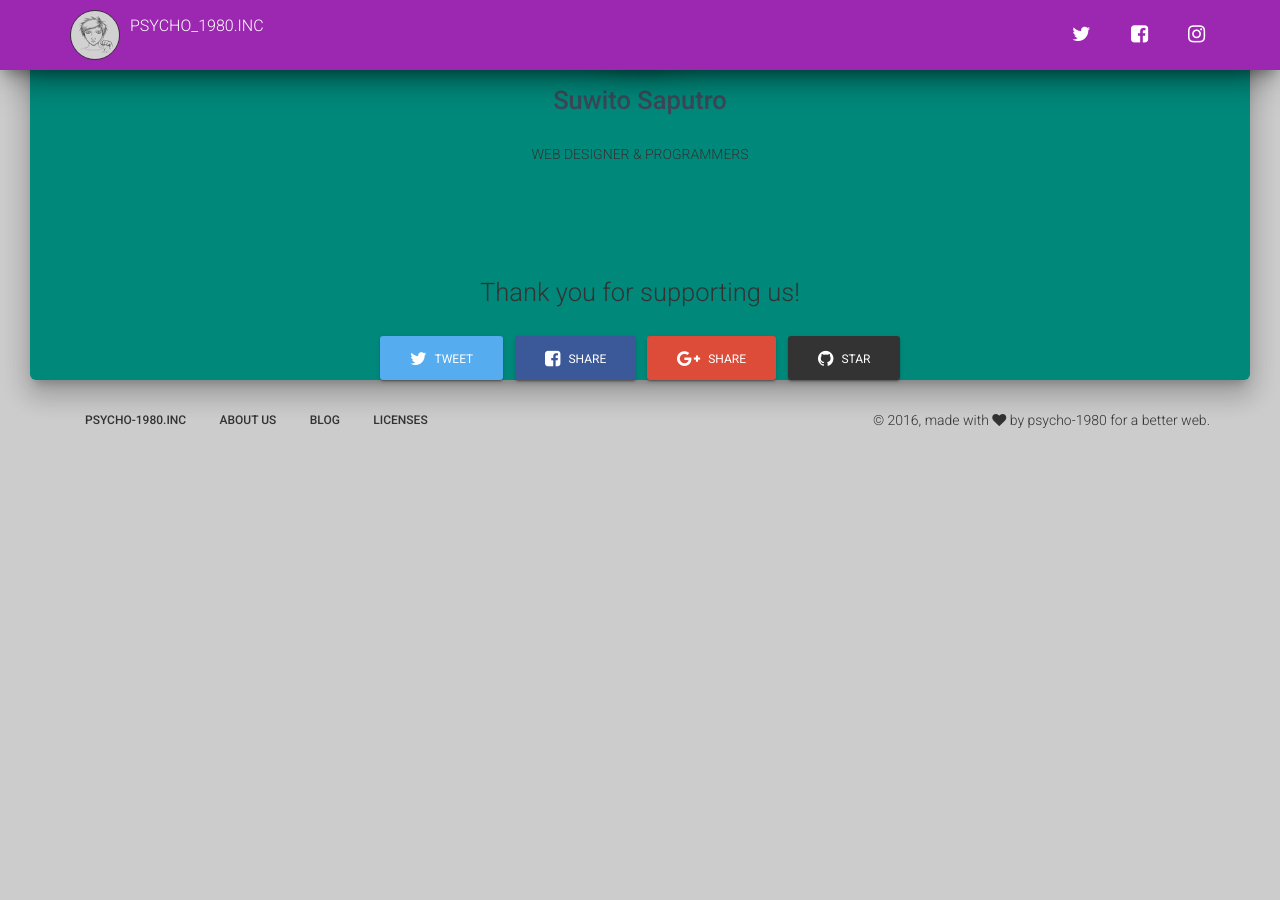
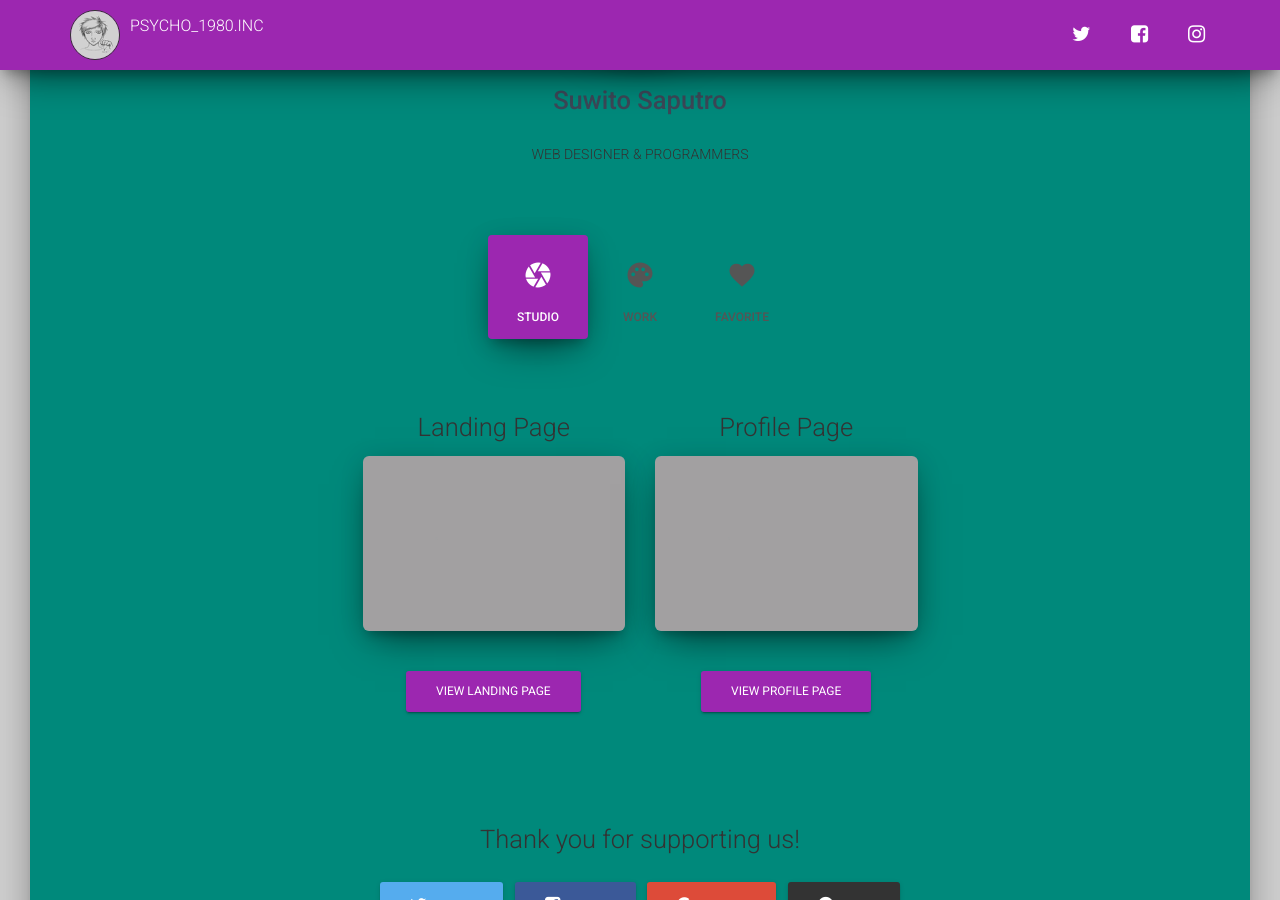
Before and after one commit to psycho1980/psycho1980.github.io, a Jekyll site: the page built from index.html, in a window 1280 px wide and 900 px high, scrolled down 347 px. Built offline with Jekyll 4.4.1, drawn with Linux system fonts in a browser that asks for light colours; nearby versions of some CDN libraries; before the commit the page ends 900 px from its top, so only the background shows below that.

Commit message:
V 1.0.0.0

```diff
--- a/_layouts/profile.html
+++ b/_layouts/profile.html
@@ -89,6 +89,107 @@
 	                        </div>
 	                    </div>
 	                </div>
+
+					<div class="row">
+						<div class="col-md-6 col-md-offset-3">
+							<div class="profile-tabs">
+			                    <div class="nav-align-center">
+									<ul class="nav nav-pills" role="tablist">
+										<li class="active">
+											<a href="#studio" role="tab" data-toggle="tab">
+												<i class="material-icons">camera</i>
+												Studio
+											</a>
+										</li>
+										<li>
+				                            <a href="#work" role="tab" data-toggle="tab">
+												<i class="material-icons">palette</i>
+												Work
+				                            </a>
+				                        </li>
+				                        <li>
+				                            <a href="#shows" role="tab" data-toggle="tab">
+												<i class="material-icons">favorite</i>
+				                                Favorite
+				                            </a>
+				                        </li>
+				                    </ul>
+
+				                    <div class="tab-content gallery">
+										<div class="tab-pane active" id="studio">
+				                            <div class="row">
+												<div class="col-md-6">
+								                    <h3>Landing Page</h3>
+								                    <a href="#" target="_blank">
+								                        <img src="assets/img/no_images.jpg" alt="Rounded Image" class="img-rounded img-raised img-responsive">
+								                        <button class="btn btn-raised btn-primary">View Landing Page</button>
+								                    </a>
+												</div>
+												<div class="col-md-6">
+								                    <h3>Profile Page</h3>
+								                    <a href="#" target="_blank">
+								                        <img src="assets/img/no_images.jpg" alt="Rounded Image" class="img-rounded img-raised img-responsive">
+								                        <button class="btn btn-raised btn-primary">View Profile Page</button>
+								                    </a>
+												</div>
+				                            </div>
+				                        </div>
+				                        <div class="tab-pane text-center" id="work">
+											<div class="row">
+												<div class="col-md-6">
+								                    <h3>Landing Page</h3>
+								                    <a href="#" target="_blank">
+								                        <img src="assets/img/no_images.jpg" alt="Rounded Image" class="img-rounded img-raised img-responsive">
+								                        <button class="btn btn-raised btn-primary">View Landing Page</button>
+								                    </a>
+								                    <a href="#" target="_blank">
+								                        <img src="assets/img/no_images.jpg" alt="Rounded Image" class="img-rounded img-raised img-responsive">
+								                        <button class="btn btn-raised btn-primary">View Profile Page</button>
+								                    </a>
+												</div>
+												<div class="col-md-6">
+								                    <h3>Profile Page</h3>
+								                    <a href="#" target="_blank">
+								                        <img src="assets/img/no_images.jpg" alt="Rounded Image" class="img-rounded img-raised img-responsive">
+								                        <button class="btn btn-raised btn-primary">View Profile Page</button>
+								                    </a>
+								                    <a href="#" target="_blank">
+								                        <img src="assets/img/no_images.jpg" alt="Rounded Image" class="img-rounded img-raised img-responsive">
+								                        <button class="btn btn-raised btn-primary">View Landing Page</button>
+								                    </a>
+												</div>
+											</div>
+				                        </div>
+										<div class="tab-pane text-center" id="shows">
+											<div class="row">
+												<div class="col-md-6">
+								                    <h3>Landing Page</h3>
+								                    <a href="#" target="_blank">
+								                        <img src="assets/img/no_images.jpg" alt="Rounded Image" class="img-rounded img-raised img-responsive">
+								                        <button class="btn btn-raised btn-primary">View Landing Page</button>
+								                    </a>
+								                    <a href="#" target="_blank">
+								                        <img src="assets/img/no_images.jpg" alt="Rounded Image" class="img-rounded img-raised img-responsive">
+								                        <button class="btn btn-raised btn-primary">View Profile Page</button>
+								                    </a>
+												</div>
+												<div class="col-md-6">
+								                    <h3>Profile Page</h3>
+								                    <a href="#" target="_blank">
+								                        <img src="assets/img/no_images.jpg" alt="Rounded Image" class="img-rounded img-raised img-responsive">
+								                        <button class="btn btn-raised btn-primary">View Profile Page</button>
+								                    </a>
+								                    <a href="#" target="_blank">
+								                        <img src="assets/img/no_images.jpg" alt="Rounded Image" class="img-rounded img-raised img-responsive">
+								                        <button class="btn btn-raised btn-primary">View Landing Page</button>
+								                    </a>
+								                    <a href="#" target="_blank">
+								                        <img src="assets/img/no_images.jpg" alt="Rounded Image" class="img-rounded img-raised img-responsive">
+								                        <button class="btn btn-raised btn-primary">View Profile Page</button>
+								                    </a>
+												</div>
+											</div>
+				                        </div>
 	            <div class="row sharing-area text-center">
 	                    <h3>Thank you for supporting us!</h3>
 	                    <a href="#" class="btn btn-raised btn-twitter">
```
Lines whose indentation alone changed are shown as unchanged.
